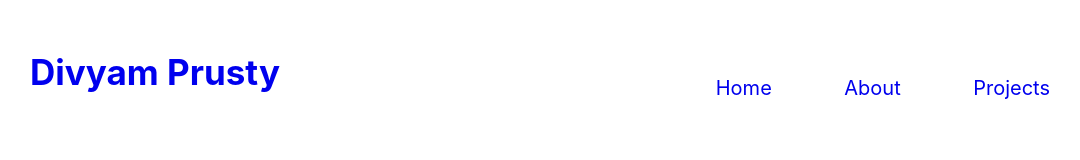
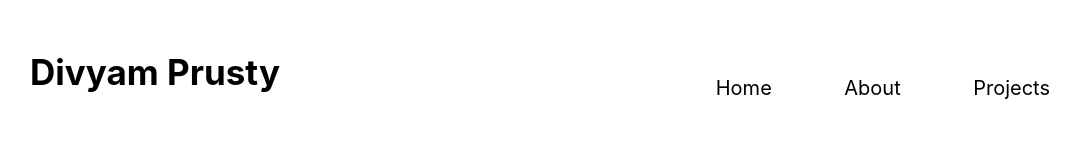
Before and after one commit to divyamprusty/divyamprusty.github.io, a plain HTML site: page index.html in a window 1280 px wide. Shown: the whole page, without its empty margins (150-1230 px from the left). Drawn offline with Linux system fonts and the light colour scheme.

Commit message:
Initial Commit

```diff
--- a/css/index.css
+++ b/css/index.css
@@ -14,6 +14,7 @@ nav {
 }
 
 nav span a{
+  color: black;
   font-size: 35px;
   padding: 0 100px;
   line-height: 80px;
@@ -33,6 +34,7 @@ nav ul li {
 }
 
 nav ul li a {
+  color: black;
   font-size: 20px;
   padding: 7px 13px;
   border-radius: 3px;
@@ -40,7 +42,7 @@ nav ul li a {
 
 nav ul li a.active,
 nav ul li a:hover {
-  background-color: blue;
+  background-color: cyan;
   transition: 0.5s;
 }
 
```
